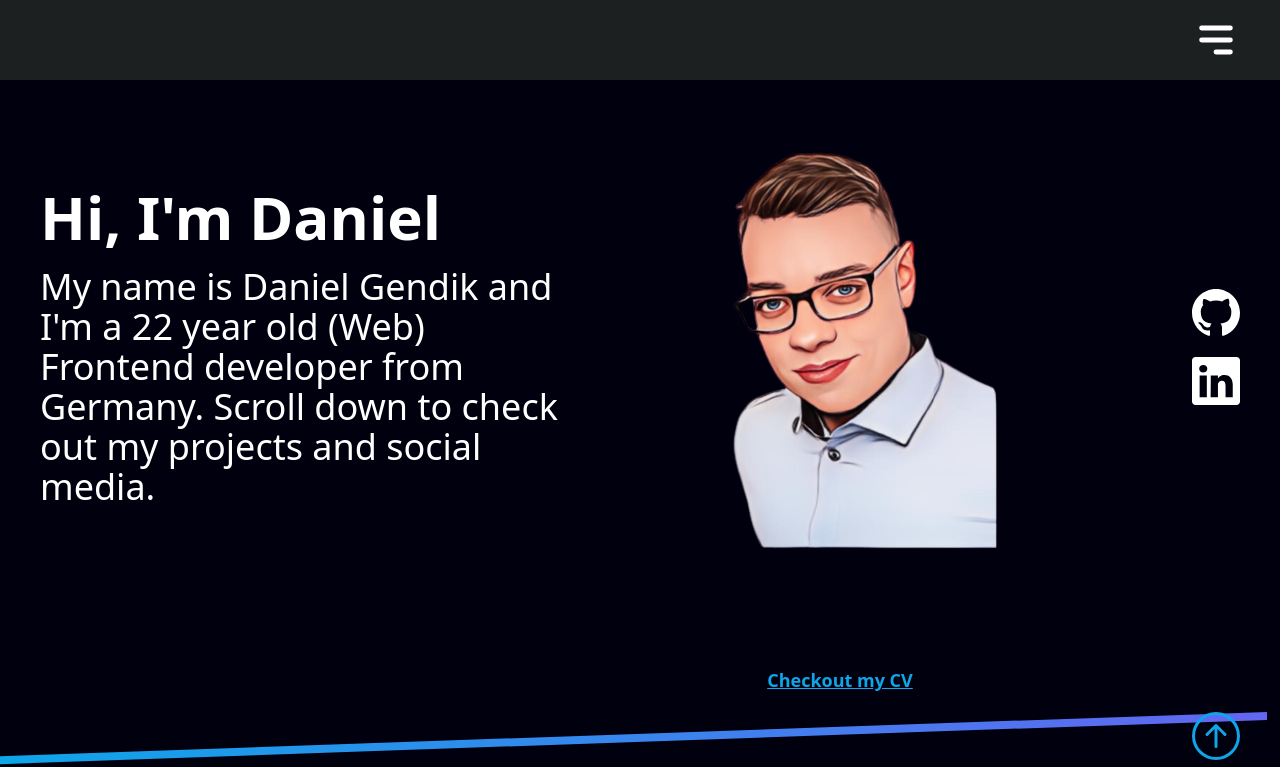
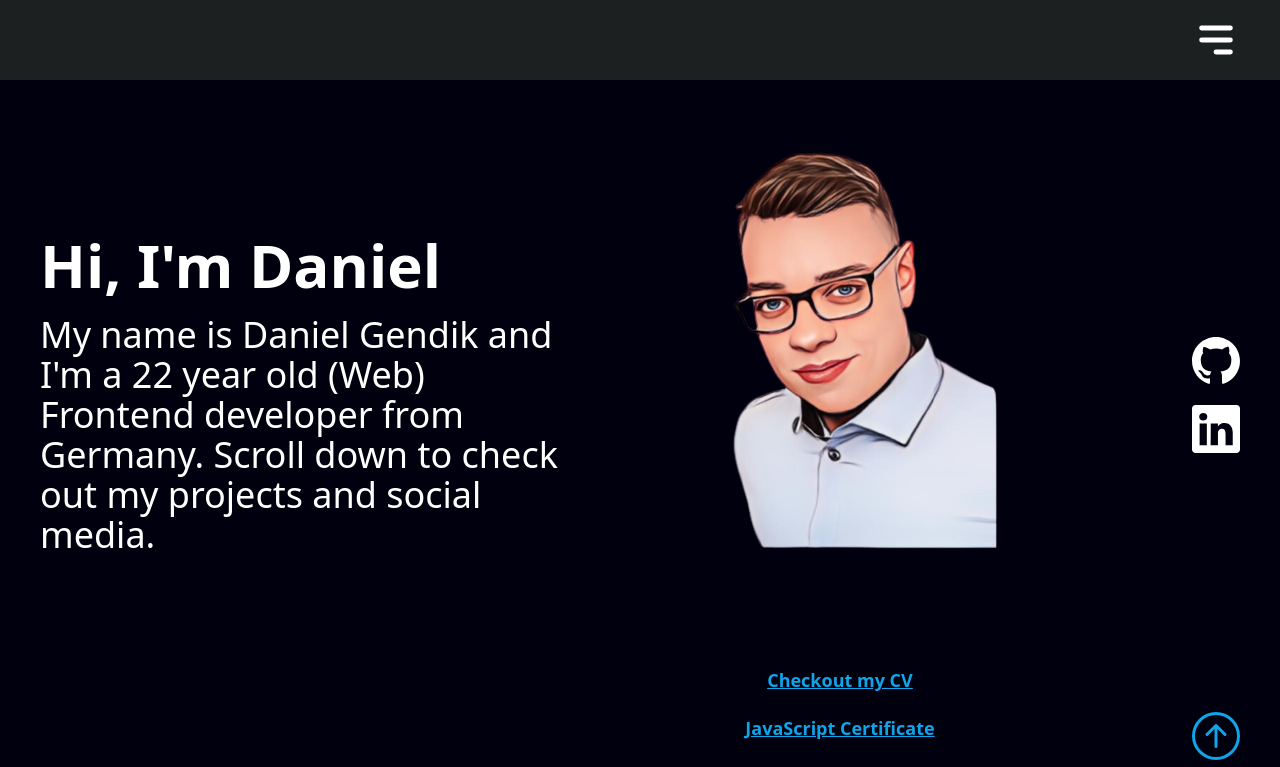
Before and after one commit to danielgen01/Portfolio-Daniel-G, a React (Vite) app: page / in a window 1280 px wide. Shown: the top 767 px of the page. Built offline with nearby package versions, Linux system fonts and the light colour scheme.

Commit message:
add certificates

```diff
--- a/src/components/MainBanner.tsx
+++ b/src/components/MainBanner.tsx
@@ -2,6 +2,8 @@ import TechnologiesBanner from "./TechnologiesBanner"
 import React from "react"
 import Bewerbungsbild from "../assets/images/BewerbungsbildCartoon.webp"
 import CV from  "../assets/images/Lebenslauf Daniel Adrian Gendik.pdf"
+import JsCertificate from "../assets/images/JS Zertifikat.pdf"
+import JestCertificate from "../assets/images/Jest,RTL Zertifikat.pdf"
 import { BsGit, BsGithub,BsLinkedin } from "react-icons/bs"
 
 
@@ -26,13 +28,27 @@ const MainBanner: React.FC = () => {
               className="rounded-md"
             />
           </div>
-          <div className="download-ctn flex justify-center">
+          <div className="download-ctn flex flex-col items-center justify-center gap-5">
             <a
               href={CV}
               className="underline-offset-1 text-sky-500 underline font-bold  text-lg"
               target="_blank"
             >
               Checkout my CV
+            </a>
+            <a
+              href={JsCertificate}
+              className="underline-offset-1 text-sky-500 underline font-bold  text-lg"
+              target="_blank"
+            >
+              JavaScript Certificate
+            </a>
+            <a
+              href={JestCertificate}
+              className="underline-offset-1 text-sky-500 underline font-bold  text-lg"
+              target="_blank"
+            >
+              React Testing Library Certificate
             </a>
           </div>
         </div>
```
Also changed, not shown: 2 other files (tests, documents, lock files or other folders).
